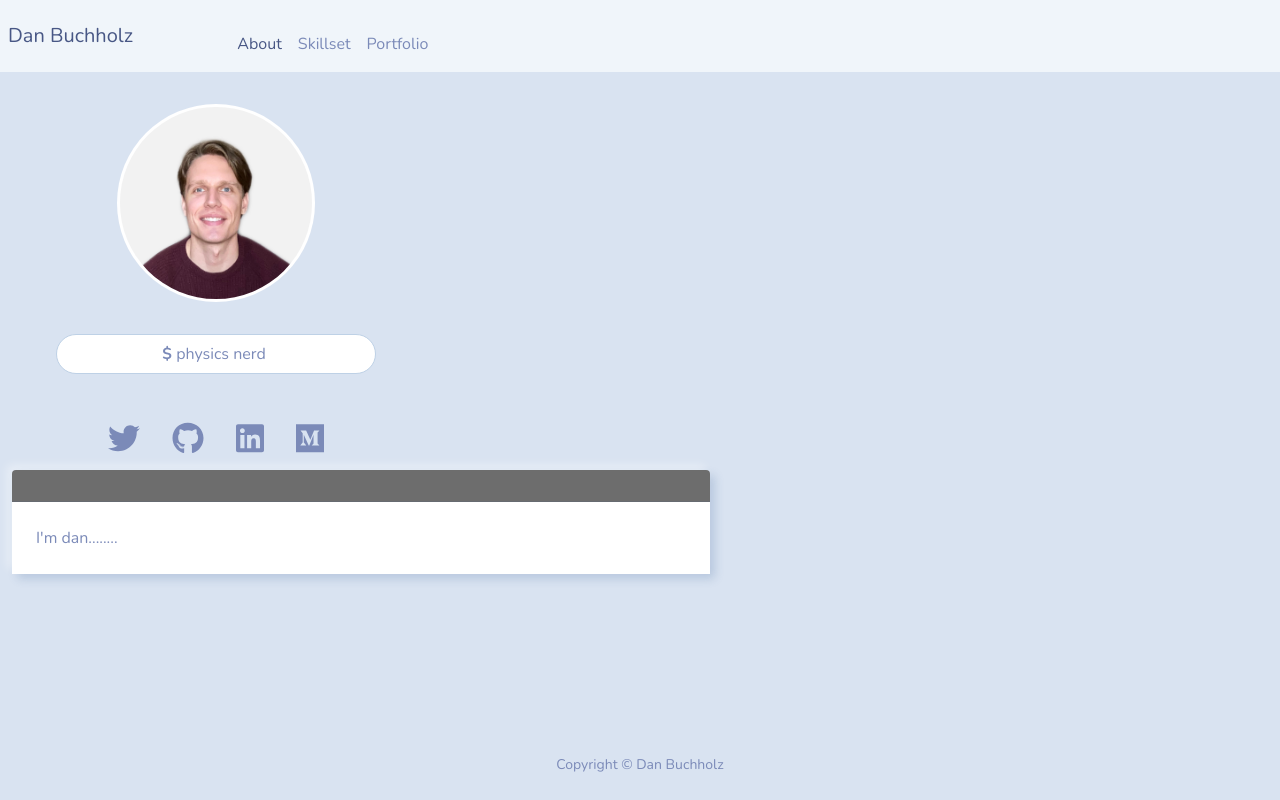
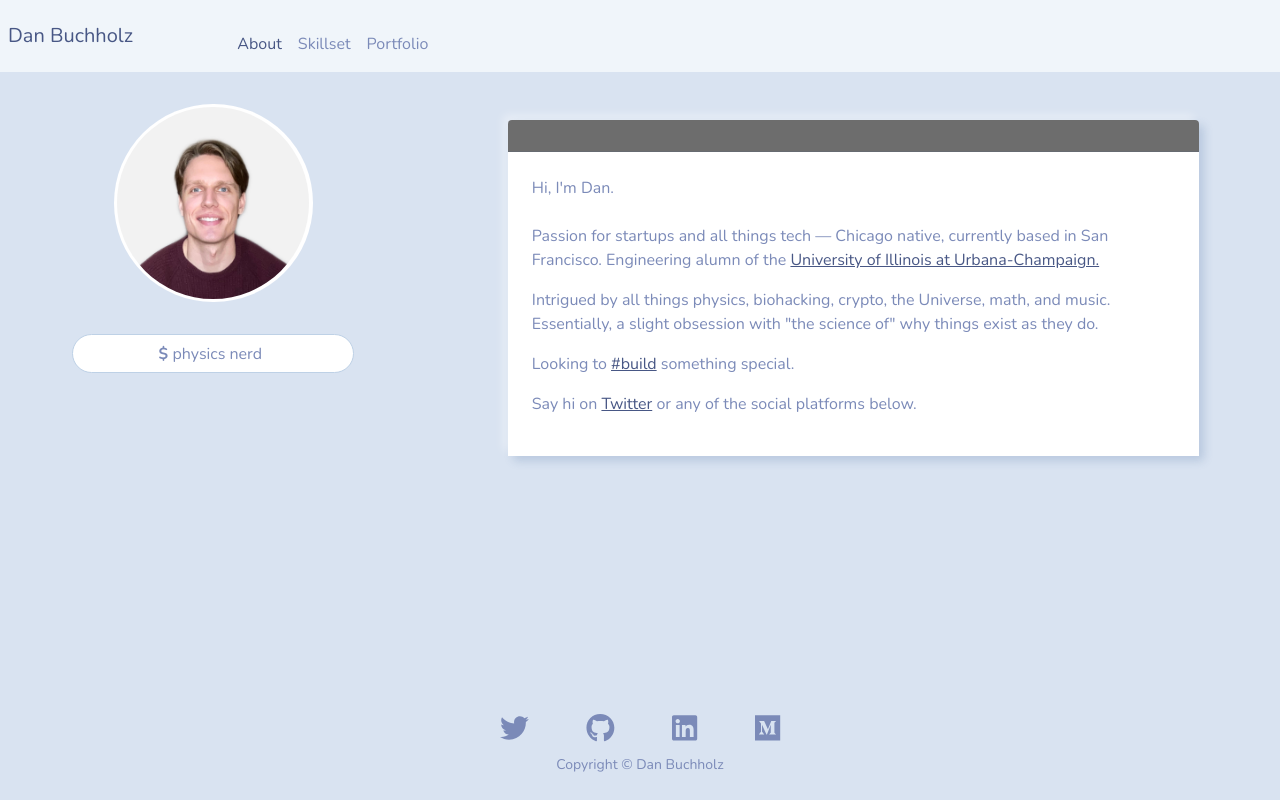
Before and after one commit to buchhlz2/personal-website, a React (Create React App) app: page / in a window 1280 px wide. Built offline with nearby package versions, Linux system fonts and the light colour scheme.

Commit message:
refactor: update layout & 'About' content

```diff
--- a/src/App.js
+++ b/src/App.js
@@ -1,5 +1,4 @@
 import Navbar from './components/Navbar'
-import BasicInfo from './components/BasicInfo'
 import About from './components/About'
 import Skillset from './components/Skillset'
 import Portfolio from './components/Portfolio'
--- a/src/App.scss
+++ b/src/App.scss
@@ -1,9 +1,4 @@
 @import 'styles/_custom.scss';
-
-.header-social {
-	display: inline-block;
-	width: 20em;
-}
 
 .vertical-align-social {
 	-ms-transform: translateY(-20%);
@@ -68,8 +63,14 @@
 	border-radius: 100%;
 }
 
+#typingAreaContainer {
+	display: inline-block;
+}
+
 #typingAreaDiv {
-	width: 20em;
+	width: 70%;
+	white-space: nowrap; /* Keeps the content on a single line */
+	display: inline-block;
 	background-color: $white;
 	border: 1px solid $gray-400;
 	padding: 0.4em;
@@ -82,21 +83,20 @@
 }
 
 #typingArea {
-	display: inline;
+	display: inline-block;
 	white-space: nowrap;
 }
 
 #typingCursor {
-	overflow: hidden; /* Ensures the content is not revealed until the animation */
+	overflow: hidden;
 	display: inline-block;
-	height: 1.5em;
+	height: 1.1em;
 	vertical-align: middle;
-	border-right: 0.3em solid $gray-700; /* The typwriter cursor */
-	// white-space: nowrap; /* Keeps the content on a single line */
-	// margin: 0 auto; /* Gives that scrolling effect as the typing happens */
-	letter-spacing: 0.3em; /* Adjust as needed */
+	border-right: 0.4em solid $gray-700; /* The typwriter cursor */
+	letter-spacing: 0.4em;
 	animation: blink-caret 0.75s step-end infinite;
 }
+
 /* The typewriter cursor effect */
 @keyframes blink-caret {
 	from,
@@ -109,7 +109,7 @@
 }
 
 #aboutMeCard {
-    -webkit-box-shadow: $box-shadow;
+	-webkit-box-shadow: $box-shadow;
 	-moz-box-shadow: $box-shadow;
 	box-shadow: $box-shadow;
 }
--- a/src/components/About.js
+++ b/src/components/About.js
@@ -8,10 +8,10 @@ import greenCircle from '@iconify/icons-twemoji/green-circle'
 const About = (props) => {
 	return (
 		<div className='container-fluid'>
-			<div className='col-md-12'>
+			<div className='row'>
 				<BasicInfo />
-				<div className='col-md-8 center'>
-					<div className='col-md-10'>
+				<div className='col-md-8 mt-5'>
+					<div className='col-md-10 mx-auto'>
 						<div className='card' id='aboutMeCard'>
 							<div
 								className='card-header'
@@ -38,7 +38,38 @@ const About = (props) => {
 									background: 'white',
 								}}
 							>
-								I'm dan........
+								Hi, I'm Dan.
+								<br />
+								<br />
+								<p>
+									Passion for startups and all things tech &#8212; Chicago native, currently based in San Francisco.
+									Engineering alumn of the{' '}
+									<a
+										href='https://en.wikipedia.org/wiki/Grainger_College_of_Engineering'
+										target='_blank'
+										rel='noopener noreferrer'
+									>
+										University of Illinois at Urbana-Champaign.
+									</a>
+								</p>
+								<p>
+									Intrigued by all things physics, biohacking, crypto, the Universe, math, and music. Essentially, a
+									slight obsession with "the science of" why things exist as they do.
+								</p>
+								<p>
+									Looking to{' '}
+									<a href='https://a16z.com/2020/04/18/its-time-to-build/' target='_blank' rel='noopener noreferrer'>
+										#build
+									</a>{' '}
+									something special.
+								</p>
+								<p>
+									Say hi on{' '}
+									<a href='https://www.twitter.com/dtbuchholz' target='_blank' rel='noopener noreferrer'>
+										Twitter
+									</a>{' '}
+									or any of the social platforms below.
+								</p>
 							</div>
 						</div>
 					</div>
--- a/src/components/BasicInfo.js
+++ b/src/components/BasicInfo.js
@@ -1,10 +1,5 @@
 import React, { useEffect } from 'react'
 import { init } from 'ityped'
-import { FontAwesomeIcon } from '@fortawesome/react-fontawesome'
-import { faTwitter } from '@fortawesome/free-brands-svg-icons'
-import { faGithub } from '@fortawesome/free-brands-svg-icons'
-import { faLinkedin } from '@fortawesome/free-brands-svg-icons'
-import { faMedium } from '@fortawesome/free-brands-svg-icons'
 import profile from '../images/profile.jpeg'
 
 const BasicInfo = (props) => {
@@ -12,25 +7,22 @@ const BasicInfo = (props) => {
 		const typingArea = document.querySelector('#typingArea')
 		init(typingArea, {
 			showCursor: false,
-			strings: [
-				'fullstack engineer',
-				'physics nerd',
-				'crypto altruist',
-				'health fanatic',
-				'bio-hacking one day at a time...',
-			],
+			strings: ['fullstack engineer', 'physics nerd', 'crypto altruist', 'health fanatic', 'biohacker'],
 		})
 	}, [])
 
 	return (
-		<div className='container-fluid d-flex'>
+		<div className='col-md-4'>
 			<div className='align-middle text-center'>
+				<div className='row'>
 					<div className='polaroid'>
 						<span style={{ cursor: 'auto' }}>
 							<img src={profile} alt='Avatar placeholder' />
 						</span>
 					</div>
-				<div className=' mt-3 mb-3'>
+				</div>
+				<div className='row'>
+					<div id='typingAreaContainer'>
 						<div id='typingAreaDiv'>
 							<div id='terminalSymbol'>
 								<b>$ </b>
@@ -39,58 +31,6 @@ const BasicInfo = (props) => {
 							<div id='typingCursor'></div>
 						</div>
 					</div>
-
-				<div className='header-social'>
-					<div className='vertical-align-social'>
-						<a
-							className='social-link'
-							href='https://www.twitter.com/dtbuchholz'
-							target='_blank'
-							rel='noopener noreferrer'
-						>
-							<FontAwesomeIcon
-								className='header-social-icons'
-								icon={faTwitter}
-								style={{ fontSize: '200%', margin: '9% 5% 0 5%' }}
-							/>
-						</a>
-						<a
-							className='social-link'
-							href='https://www.twitter.com/dtbuchholz'
-							target='_blank'
-							rel='noopener noreferrer'
-						>
-							<FontAwesomeIcon
-								className='header-social-icons'
-								icon={faGithub}
-								style={{ fontSize: '200%', margin: '9% 5% 0 5%' }}
-							/>
-						</a>
-						<a
-							className='social-link'
-							href='https://www.twitter.com/dtbuchholz'
-							target='_blank'
-							rel='noopener noreferrer'
-						>
-							<FontAwesomeIcon
-								className='header-social-icons'
-								icon={faLinkedin}
-								style={{ fontSize: '200%', margin: '9% 5% 0 5%' }}
-							/>
-						</a>
-						<a
-							className='social-link'
-							href='https://www.twitter.com/dtbuchholz'
-							target='_blank'
-							rel='noopener noreferrer'
-						>
-							<FontAwesomeIcon
-								className='header-social-icons'
-								icon={faMedium}
-								style={{ fontSize: '200%', margin: '9% 5% 0 5%' }}
-							/>
-						</a>
-					</div>
 				</div>
 			</div>
 		</div>
--- a/src/components/Footer.js
+++ b/src/components/Footer.js
@@ -1,10 +1,17 @@
 import React from 'react'
+import SocialIcons from './SocialIcons'
+
+const socialIconsStyle = {
+	fontSize: '180%',
+	margin: '0 1em',
+}
 
 const Footer = (props) => {
 	return (
 		<footer>
 			<div className='copyright py-4 text-center'>
 				<div className='container'>
+					<SocialIcons style={socialIconsStyle} />
 					<small>Copyright &copy; Dan Buchholz</small>
 				</div>
 			</div>
--- /dev/null
+++ b/src/components/SocialIcons.js
@@ -0,0 +1,51 @@
+import React from 'react'
+import { FontAwesomeIcon } from '@fortawesome/react-fontawesome'
+import { faTwitter } from '@fortawesome/free-brands-svg-icons'
+import { faGithub } from '@fortawesome/free-brands-svg-icons'
+import { faLinkedin } from '@fortawesome/free-brands-svg-icons'
+import { faMedium } from '@fortawesome/free-brands-svg-icons'
+
+const SocialIcons = ({ style }) => {
+	const { fontSize, margin } = style
+	return (
+		<div className='header-social'>
+			<div className='vertical-align-social'>
+				<a className='social-link' href='https://www.twitter.com/dtbuchholz' target='_blank' rel='noopener noreferrer'>
+					<FontAwesomeIcon
+						className='header-social-icons'
+						icon={faTwitter}
+						style={{ fontSize: fontSize, margin: margin }}
+					/>
+				</a>
+				<a className='social-link' href='https://github.com/buchhlz2' target='_blank' rel='noopener noreferrer'>
+					<FontAwesomeIcon
+						className='header-social-icons'
+						icon={faGithub}
+						style={{ fontSize: fontSize, margin: margin }}
+					/>
+				</a>
+				<a
+					className='social-link'
+					href='https://www.linkedin.com/in/dan-buchhol'
+					target='_blank'
+					rel='noopener noreferrer'
+				>
+					<FontAwesomeIcon
+						className='header-social-icons'
+						icon={faLinkedin}
+						style={{ fontSize: fontSize, margin: margin }}
+					/>
+				</a>
+				<a className='social-link' href='https://medium.com/@danbuchholz' target='_blank' rel='noopener noreferrer'>
+					<FontAwesomeIcon
+						className='header-social-icons'
+						icon={faMedium}
+						style={{ fontSize: fontSize, margin: margin }}
+					/>
+				</a>
+			</div>
+		</div>
+	)
+}
+
+export default SocialIcons
```
Lines whose indentation alone changed are shown as unchanged.
